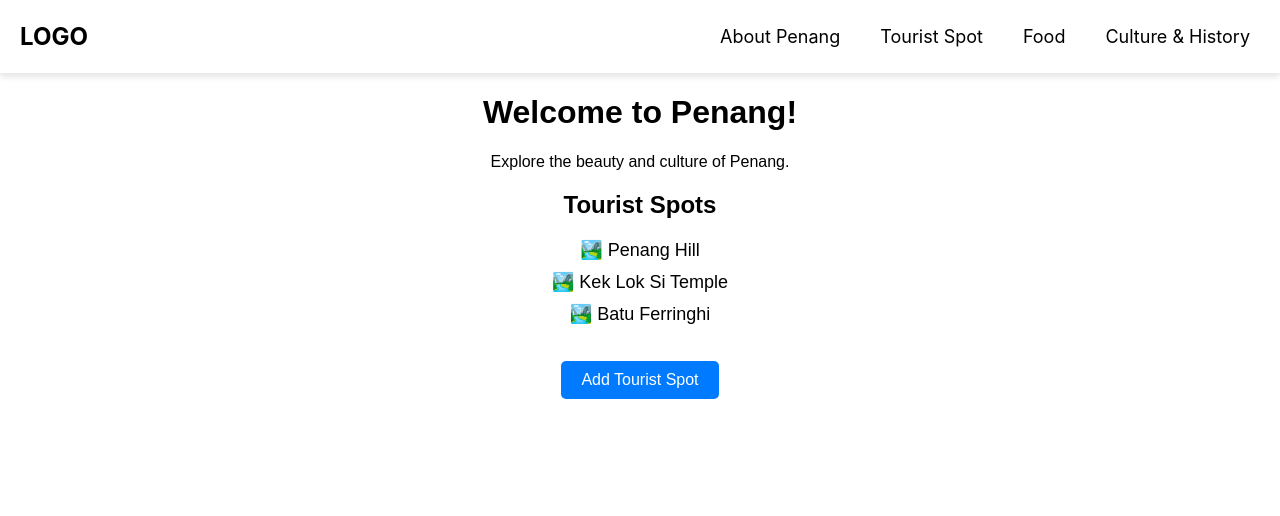
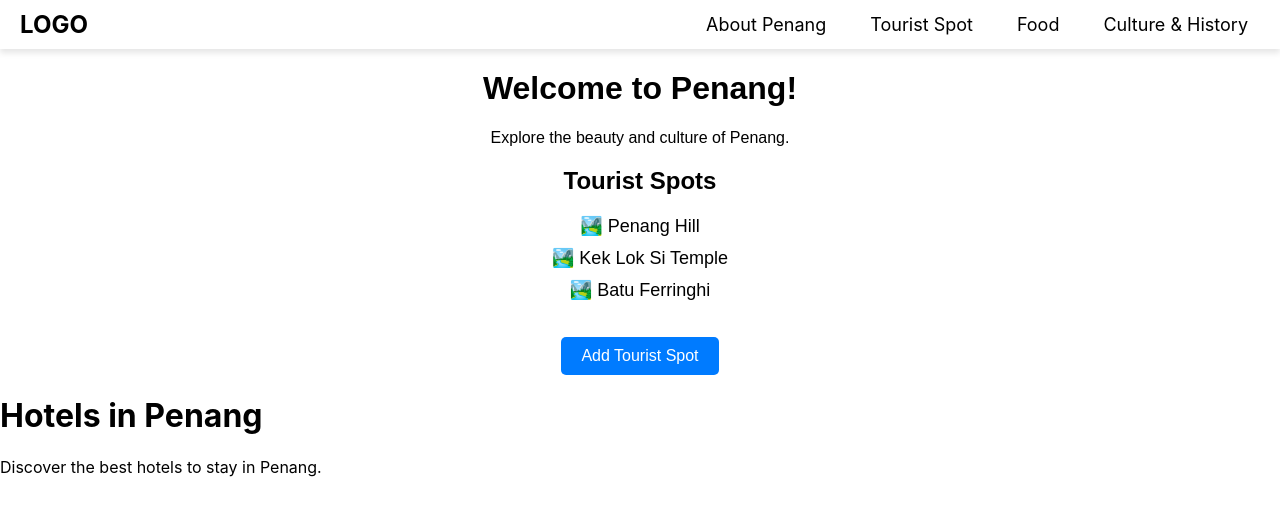
Before and after one commit to needydevil/Penang, a React (Create React App) app: page /hotels in a window 1280 px wide. Shown: the top 516 px of the page. Built offline with nearby package versions, Linux system fonts and the light colour scheme.

Commit message:
logo has been modified with the funcionality similar as a home page button. hotels, tranportation, and weather page has been added. drop down menu is added to the "about penang" button

```diff
--- a/src/App.css
+++ b/src/App.css
@@ -54,29 +54,91 @@
   font-weight: bold;
   color: black;
   cursor: pointer;
+  text-decoration: none;
 }
 
 .navbar-links {
   list-style: none;
   display: flex;
   gap: 20px;
-  margin-left: 50px; /* Adjust to move the links slightly left */
+  margin: 0;
+  padding: 0;
+}
+
+.navbar-links li {
+  position: relative; /* Important for dropdown positioning */
 }
 
 .navbar-links a {
   text-decoration: none;
   color: black;
   font-size: 18px;
-  padding: 5px 10px;
+  padding: 8px 12px; /* Adjusted for better clickability */
   transition: color 0.3s, background-color 0.3s;
+  border-radius: 5px; /* Smooth edges */
 }
 
 .navbar-links a:hover {
-  background-color: #f0f0f0; /* Light gray hover effect */
-  border-radius: 5px;
+  background-color: #f7f7f7; /* Subtle hover effect */
 }
 
 .active {
   font-weight: bold;
   border-bottom: 2px solid black;
 }
+
+/* Dropdown Menu */
+.dropdown-menu {
+  position: absolute;
+  top: 150%; /* Position below the parent item */
+  left: 0;
+  background-color: white;
+  border: 1px solid #ddd;
+  border-radius: 5px;
+  box-shadow: 0 4px 6px rgba(0, 0, 0, 0.1);
+  list-style: none;
+  margin: 0;
+  padding: 10px 0;
+  display: none; /* Initially hidden */
+  z-index: 1000;
+}
+
+.navbar-links li:hover .dropdown-menu {
+  display: block; /* Show the dropdown menu on hover */
+}
+
+.dropdown-menu li {
+  padding: 8px 20px;
+}
+
+.dropdown-menu li a {
+  text-decoration: none;
+  color: black;
+  font-size: 16px;
+  display: block;
+  transition: background-color 0.3s, color 0.3s;
+  border-radius: 5px; /* Consistent with the parent links */
+}
+
+.dropdown-menu li a:hover {
+  background-color: #f7f7f7; /* Subtle hover effect */
+}
+
+/* Responsiveness */
+@media (max-width: 768px) {
+  .navbar-container {
+    flex-direction: column;
+    align-items: flex-start;
+  }
+
+  .navbar-links {
+    flex-direction: column;
+    gap: 10px;
+  }
+
+  .dropdown-menu {
+    position: static; /* Align dropdown with parent on small screens */
+    box-shadow: none;
+    border: none;
+  }
+}
--- a/src/App.js
+++ b/src/App.js
@@ -4,6 +4,9 @@ import About from './pages/About';
 import TouristSpot from './pages/TouristSpot';
 import Food from './pages/Food';
 import History from './pages/History';
+import Hotels from './pages/Hotels'; // New page
+import Transportation from './pages/Transportation'; // New page
+import Weather from './pages/Weather'; // New page
 import Navbar from './components/Navbar';
 
 const App = () => {
@@ -55,6 +58,9 @@ const App = () => {
                 <Route path="/tourist-spot" element={<TouristSpot />} />
                 <Route path="/food" element={<Food />} />
                 <Route path="/history" element={<History />} />
+                <Route path="/hotels" element={<Hotels />} /> {/* New route */}
+                <Route path="/transportation" element={<Transportation />} /> {/* New route */}
+                <Route path="/weather" element={<Weather />} /> {/* New route */}
             </Routes>
         </Router>
     );
--- a/src/components/Navbar.js
+++ b/src/components/Navbar.js
@@ -1,23 +1,37 @@
 import React from 'react';
-import { NavLink, Link } from 'react-router-dom'; // Added Link for the logo
+import { NavLink } from 'react-router-dom';
 import '../App.css'; // Ensure this file exists for styling
 
 const Navbar = () => {
     return (
         <nav className="navbar">
             <div className="navbar-container">
-                {/* Make the logo clickable and redirect to home */}
-                <div className="logo">
-                    <Link to="/" style={{ textDecoration: 'none', fontWeight: 'bold', color: 'black' }}>
-                        LOGO
-                    </Link>
-                </div>
-
+                <NavLink to="/" className="logo">
+                    LOGO
+                </NavLink>
                 <ul className="navbar-links">
-                    <li>
+                    <li className="dropdown">
                         <NavLink to="/about" activeClassName="active">
                             About Penang
                         </NavLink>
+                        {/* Dropdown menu */}
+                        <ul className="dropdown-menu">
+                            <li>
+                                <NavLink to="/hotels" activeClassName="active">
+                                    Hotels
+                                </NavLink>
+                            </li>
+                            <li>
+                                <NavLink to="/transportation" activeClassName="active">
+                                    Transportation
+                                </NavLink>
+                            </li>
+                            <li>
+                                <NavLink to="/weather" activeClassName="active">
+                                    Weather
+                                </NavLink>
+                            </li>
+                        </ul>
                     </li>
                     <li>
                         <NavLink to="/tourist-spot" activeClassName="active">
--- /dev/null
+++ b/src/pages/Hotels.js
@@ -0,0 +1,12 @@
+import React from 'react';
+
+const Hotels = () => {
+    return (
+        <div>
+            <h1>Hotels in Penang</h1>
+            <p>Discover the best hotels to stay in Penang.</p>
+        </div>
+    );
+};
+
+export default Hotels;
--- /dev/null
+++ b/src/pages/Transportation.js
@@ -0,0 +1,12 @@
+import React from 'react';
+
+const Transportation = () => {
+    return (
+        <div>
+            <h1>Hotels in Penang</h1>
+            <p>Discover the best hotels to stay in Penang.</p>
+        </div>
+    );
+};
+
+export default Transportation;
--- /dev/null
+++ b/src/pages/Weather.js
@@ -0,0 +1,12 @@
+import React from 'react';
+
+const Weather = () => {
+    return (
+        <div>
+            <h1>Hotels in Penang</h1>
+            <p>Discover the best hotels to stay in Penang.</p>
+        </div>
+    );
+};
+
+export default Weather;
```
